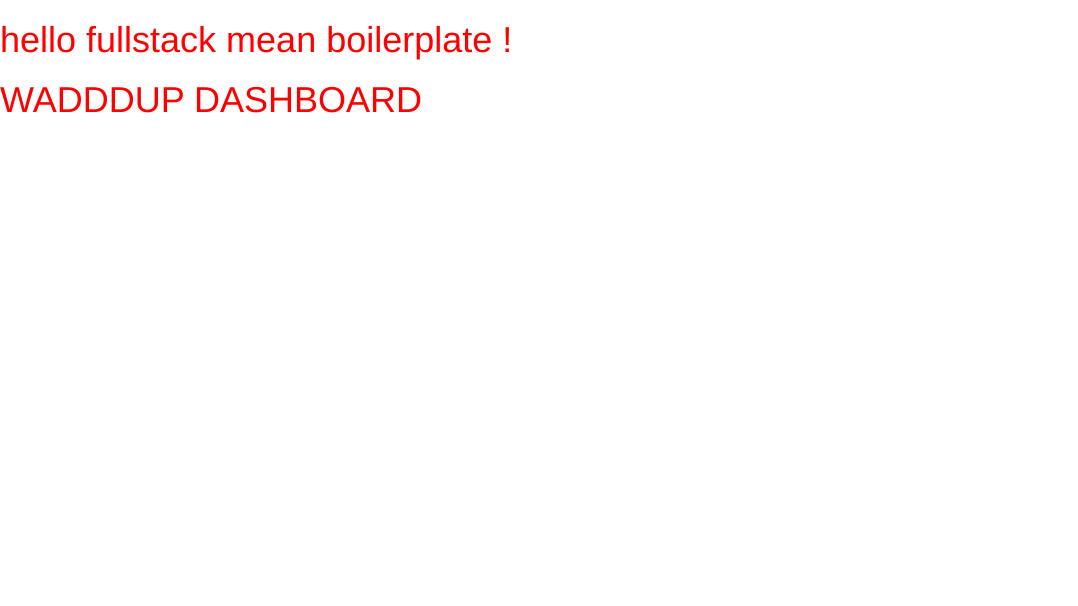
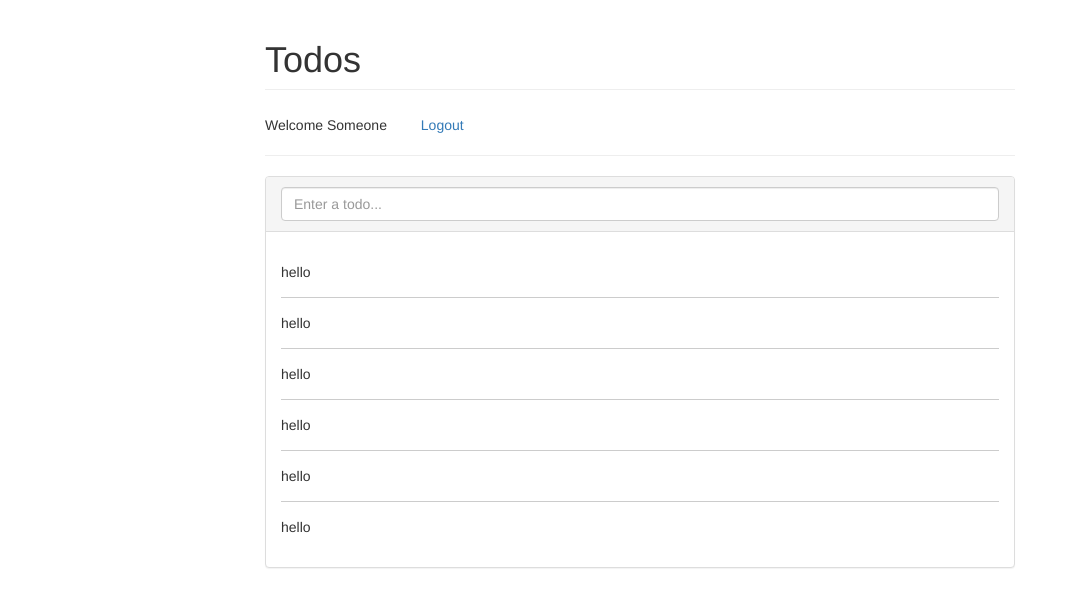
Before and after one commit to mpedersen2054/todo_hackerthon, a website: page client/index.html at #!/dashboard in a window 1280 px wide. Shown: the whole page, without its empty margins (0-1078 px from the left). Drawn offline with nearby package versions, Linux system fonts and the light colour scheme; some packages are replaced by stand-ins of ours.

Commit message:
add basic ui stuff

```diff
--- a/client/assets/css/style.css
+++ b/client/assets/css/style.css
@@ -1,4 +1,28 @@
 
-h1 {
-  color: red;
+.links-col {
+  /*text-align: right;*/
 }
+
+.links-col ul {
+  list-style: none;
+  margin-top: 5px;
+  padding-left: 0;
+}
+
+.links-col ul li {
+  display: inline;
+  margin-right: 30px;
+}
+
+.links-col ul li a {
+  cursor: pointer;
+}
+
+.todos .todo {
+  border-bottom: 1px solid #ccc;
+  padding: 15px 0;
+}
+
+.todos .todo:last-child {
+  border-bottom: none;
+}
--- a/client/index.html
+++ b/client/index.html
@@ -20,8 +20,6 @@
 </head>
 <body>
 
-  <h1>hello fullstack mean boilerplate !</h1>
-
   <!-- partials will be loaded here -->
   <div ng-view></div>
 
--- a/client/partials/dashboard.html
+++ b/client/partials/dashboard.html
@@ -1,2 +1,46 @@
 
-<h1>WADDDUP DASHBOARD</h1>
+<div class="container">
+  <div class="row">
+    <div class="col-md-8 col-md-offset-2">
+      <h1 class="page-header">Todos</h1>
+    </div>
+  </div>
+
+  <div class="row">
+    <div class="col-md-8 col-md-offset-2 links-col">
+      <ul>
+        <li>Welcome Someone</li>
+        <li><a>Logout</a></li>
+      </ul>
+
+      <hr>
+    </div>
+  </div>
+
+  <div class="row">
+    <div class="col-md-8 col-md-offset-2">
+
+      <div class="todo-container">
+        <div class="panel panel-default">
+          <div class="panel-heading">
+            <input type="text" class="form-control" placeholder="Enter a todo...">
+          </div>
+          <div class="panel-body">
+
+            <div class="todos">
+              <div class="todo">hello</div>
+              <div class="todo">hello</div>
+              <div class="todo">hello</div>
+              <div class="todo">hello</div>
+              <div class="todo">hello</div>
+              <div class="todo">hello</div>
+            </div>
+
+          </div>
+        </div>
+      </div>
+
+
+    </div>
+  </div>
+</div>
```
